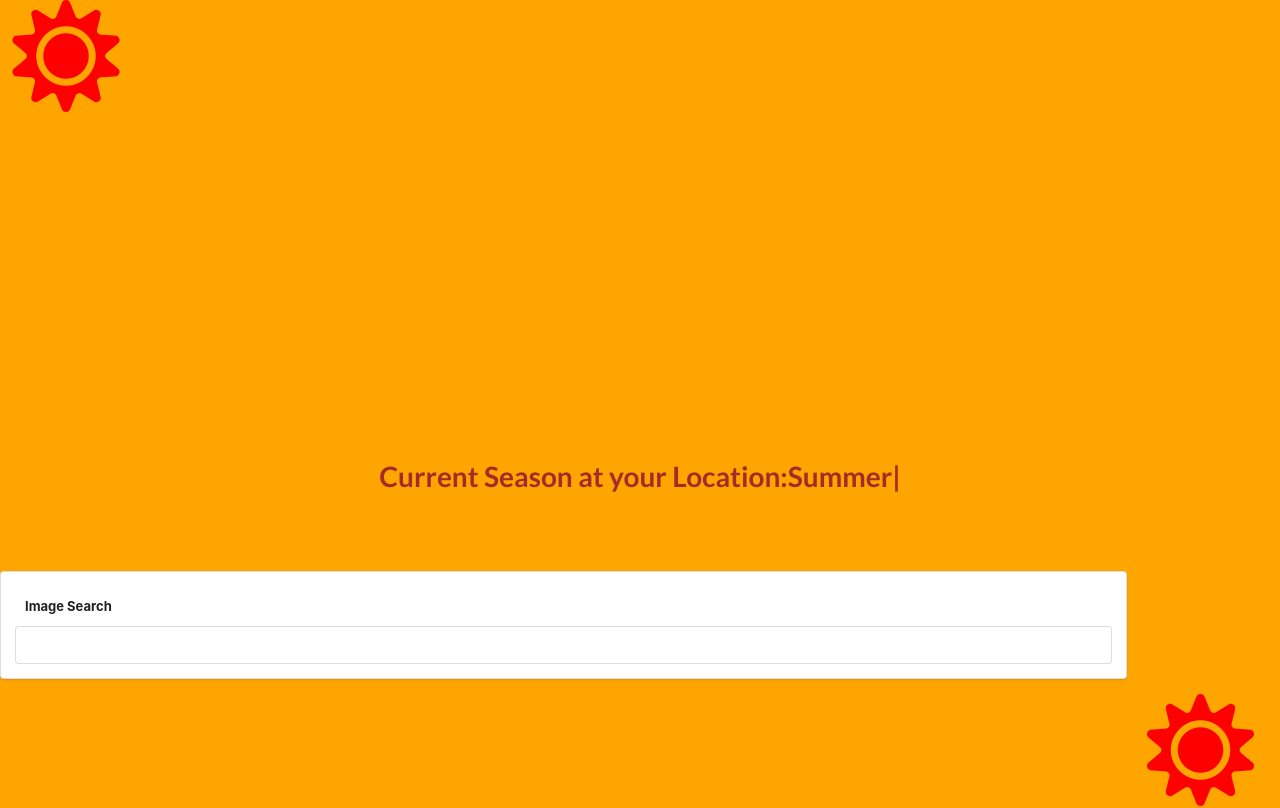
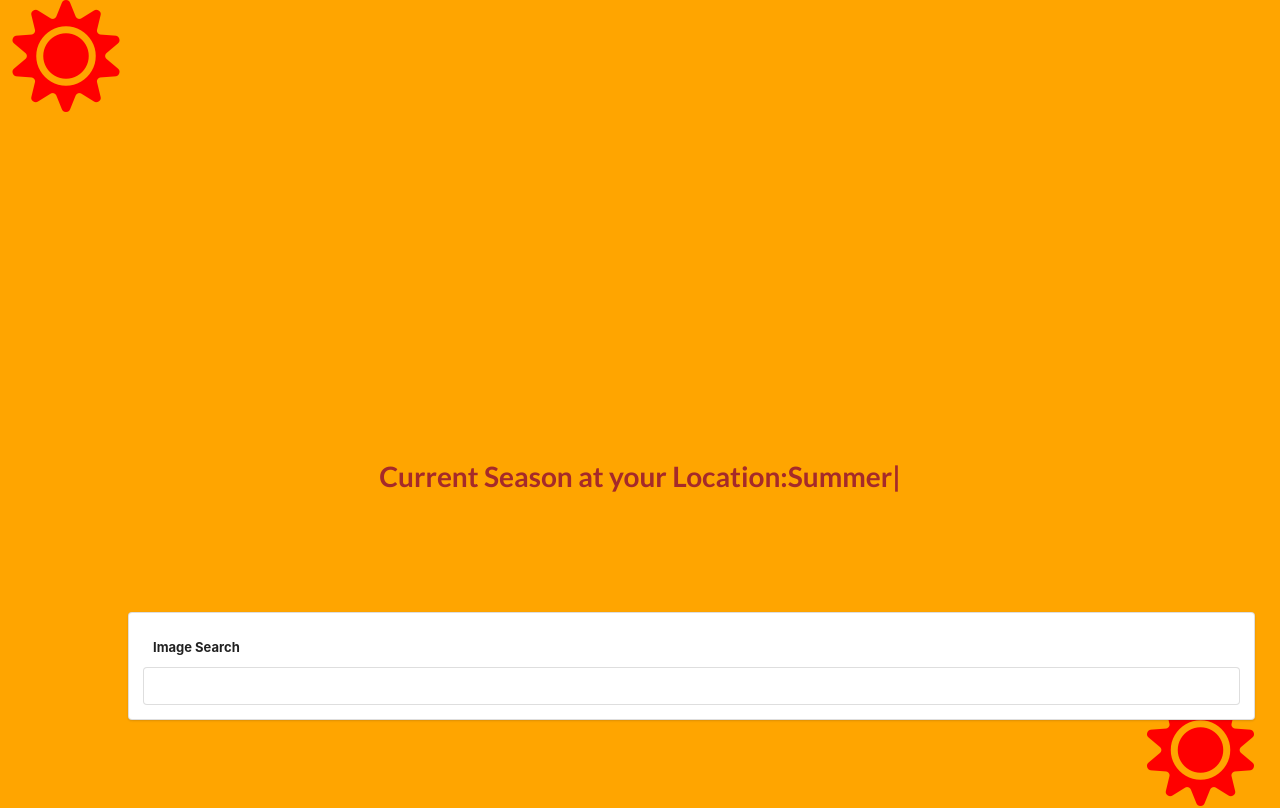
Before and after one commit to ronaldhong/React-Practice-App-v16.8, a React (Create React App) app: page / in a window 1280 px wide. Shown: the top 808 px of the page. Built offline with nearby package versions, Linux system fonts and the light colour scheme; no server answers.

Commit message:
child to parent communicate

```diff
--- a/src/components/App.js
+++ b/src/components/App.js
@@ -6,6 +6,7 @@ import ApprovalCard from './approvalCard/ApprovalCard';
 import faker from 'faker';
 import SeasonDisplay from './seasonDisplay/SeasonDisplay';
 import { ParallaxProvider } from 'react-scroll-parallax';
+import SearchBar from './searchBar/SearchBar';
 
 const Spinner=()=>{
     return (
@@ -28,6 +29,10 @@ class App extends React.Component{
       showLoader: false
     };
   };
+
+  onSearchSubmit(term){
+    console.log(term)
+  }
 
 
   componentDidMount(){
@@ -83,7 +88,8 @@ class App extends React.Component{
       <ParallaxProvider>
         <div>
           <SeasonDisplay lat={this.state.lat}/>
-          {/* {this.renderMessageBox()} */}
+          <SearchBar onSubmit={this.onSearchSubmit} />
+          {this.renderMessageBox()}
        </div>
       </ParallaxProvider>
     )
--- a/src/components/searchBar/SearchBar.css
+++ b/src/components/searchBar/SearchBar.css
@@ -1,4 +1,6 @@
 .search-display{
     position: absolute;
-    top:70%;
+    left: 10%;
+    bottom: 10%;
+
 }
--- a/src/components/searchBar/SearchBar.js
+++ b/src/components/searchBar/SearchBar.js
@@ -12,7 +12,7 @@ class SearchBar extends React.Component{
 
     onFormSubmit=(event)=>{
         event.preventDefault()
-        console.log(this.state)
+        this.props.onSubmit(this.state.term)
     }
 
 
--- a/src/components/seasonDisplay/SeasonDisplay.js
+++ b/src/components/seasonDisplay/SeasonDisplay.js
@@ -33,7 +33,6 @@ const SeasonDisplay = (props)=>{
             <div  className={`${season}`}>
                 <i className={`${icon} icon massive`}/>
                 <h1 className={`season-display ${season}`}><Typist><Typist.Delay ms={1000}/>Current Season at your Location:<Typist.Delay ms={1500}/>{season}</Typist></h1>
-                <SearchBar/>
                 <i className={`icon-right ${icon} icon massive`}/>
             </div>
         </Parallax>
```
